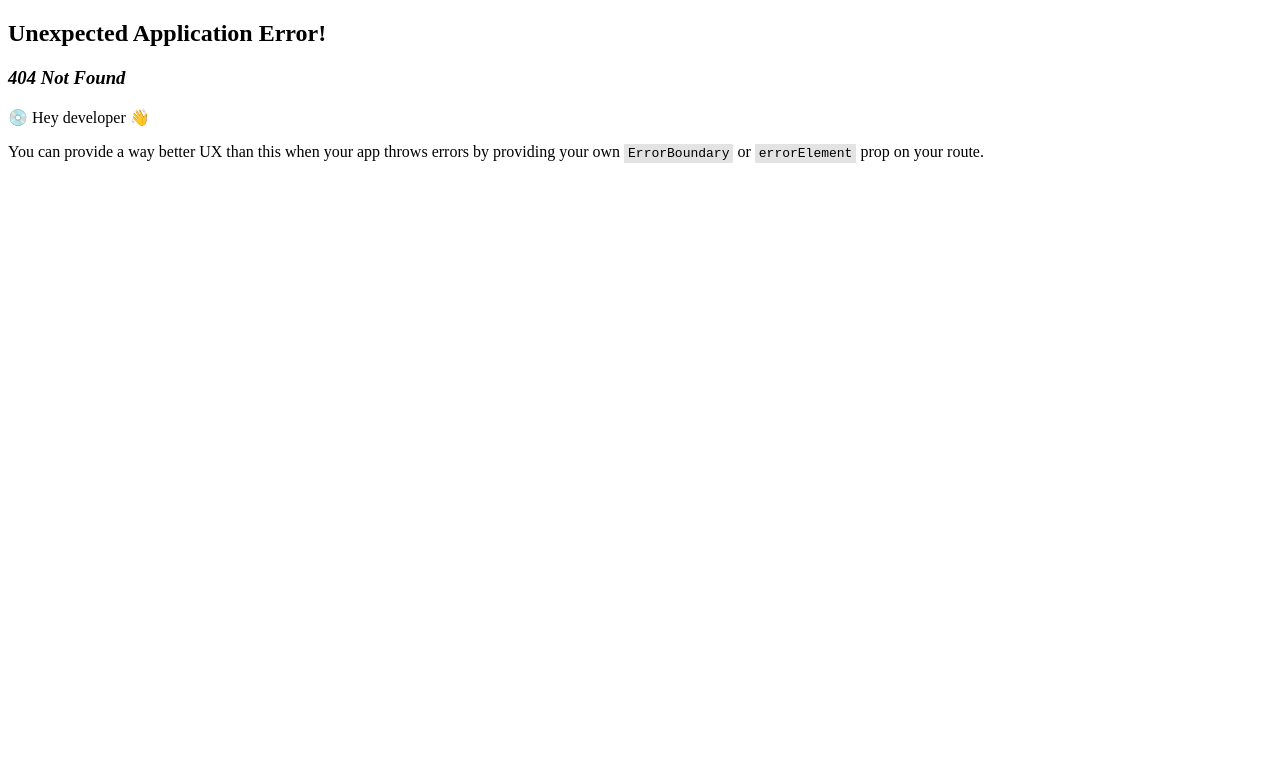
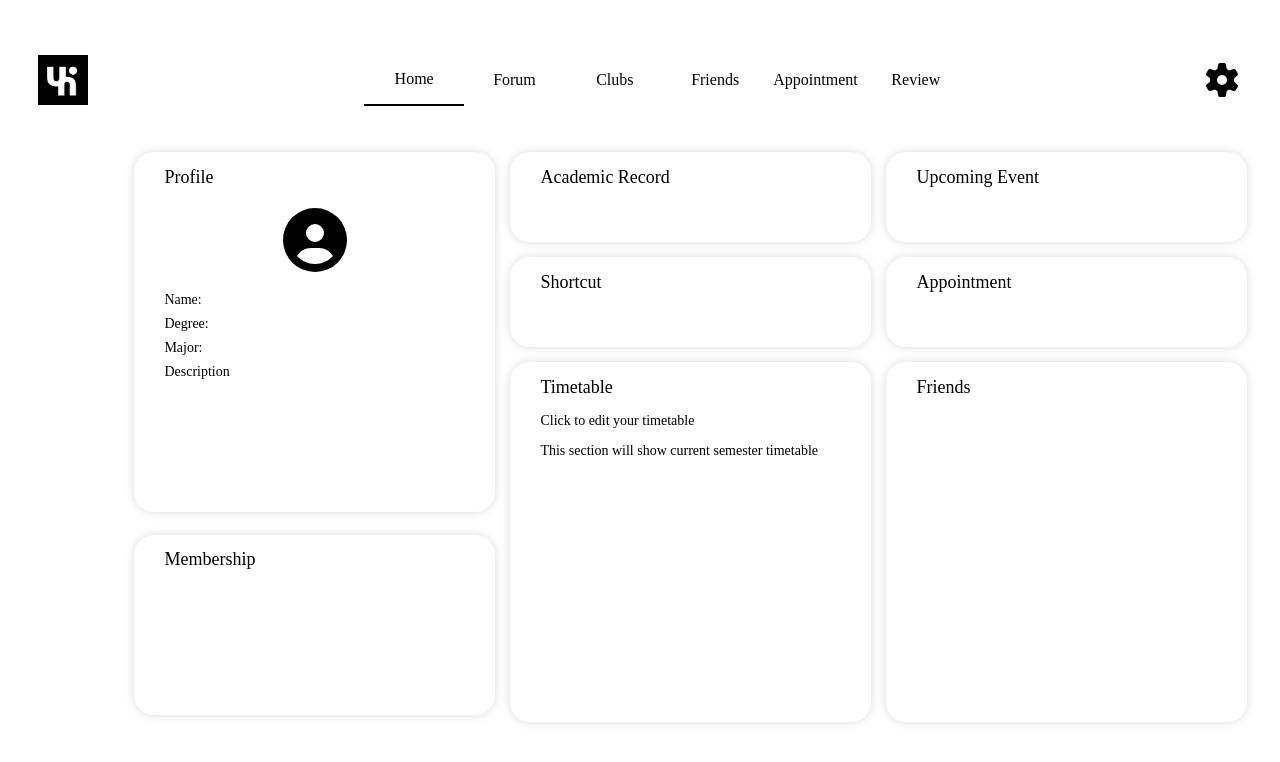
Before and after one commit to Suusana/UniCircle, a React (Vite) app in the folder Frontend/: page /main/home in a window 1280 px wide. Before the commit this address had no page. Shown: the top 762 px of the page. Built offline with nearby package versions, Linux system fonts and the light colour scheme.

Commit message:
route modified/Timetable linked,navbar adjusted

```diff
--- a/Frontend/src/Layout.jsx
+++ b/Frontend/src/Layout.jsx
@@ -0,0 +1,12 @@
+import { Outlet } from "react-router-dom";
+import NavBar from "../src/components/NavBar.jsx";
+
+function Layout() {
+  return (
+    <>
+      <NavBar />
+      <Outlet />
+    </>
+  );
+}
+export default Layout;
--- a/Frontend/src/components/NavBar.jsx
+++ b/Frontend/src/components/NavBar.jsx
@@ -2,7 +2,7 @@ import { useState } from "react";
 import { NavLink } from "react-router-dom";
 import { styled } from "styled-components";
 import { FontAwesomeIcon } from "@fortawesome/react-fontawesome";
-import { faUser, faBars } from "@fortawesome/free-solid-svg-icons";
+import { faBars, faGear } from "@fortawesome/free-solid-svg-icons";
 
 const Header = styled.div`
   width: 100%;
@@ -52,27 +52,27 @@ function NavBar() {
       ></img>
       <NavLi>
         <Menu>
-          <NavLinkStyled to="/home" end>
+          <NavLinkStyled to="/main/home" end>
             Home
           </NavLinkStyled>
         </Menu>
         <Menu>
-          <NavLinkStyled to="/home/profile">Profile</NavLinkStyled>
+          <NavLinkStyled to="/main/discussion">Forum</NavLinkStyled>
         </Menu>
         <Menu>
-          <NavLinkStyled to="/home/discussion">Discussion</NavLinkStyled>
+          <NavLinkStyled to="/main/clubs">Clubs</NavLinkStyled>
         </Menu>
         <Menu>
-          <NavLinkStyled to="/home/clubs">Clubs</NavLinkStyled>
+          <NavLinkStyled to="/main/friends">Friends</NavLinkStyled>
         </Menu>
         <Menu>
-          <NavLinkStyled to="/home/friends">Friends</NavLinkStyled>
+          <NavLinkStyled to="/main/appointment">Appointment</NavLinkStyled>
         </Menu>
         <Menu>
-          <NavLinkStyled to="/home/appointment">Appointment</NavLinkStyled>
+          <NavLinkStyled to="/main/review">Review</NavLinkStyled>
         </Menu>
       </NavLi>
-      <FontAwesomeIcon icon={faBars} size="2x" style={{ color: "black" }} />
+      <FontAwesomeIcon icon={faGear} size="2x" style={{ color: "black" }} />
     </Header>
   );
 }
--- a/Frontend/src/components/Text.jsx
+++ b/Frontend/src/components/Text.jsx
@@ -11,4 +11,8 @@ export const SubTitle = styled.div`
   padding-left: 30px;
   margin-bottom: 8px;
 `;
-export const Text = styled.p``;
+export const Text = styled.p`
+  font-size: 14px;
+  font-weight: 400;
+  padding-left: 30px;
+`;
--- a/Frontend/src/pages/Home.jsx
+++ b/Frontend/src/pages/Home.jsx
@@ -1,4 +1,4 @@
-import { Outlet } from "react-router-dom";
+import { Link, Outlet, NavLink } from "react-router-dom";
 import styled from "styled-components";
 import NavBar from "../components/NavBar.jsx";
 import { CardL, CardS, CardM } from "../components/Card.jsx";
@@ -15,7 +15,6 @@ export const Section = styled.section`
 function Home() {
   return (
     <>
-      <NavBar />
       <Section>
         <Container>
           <div style={{ display: "grid", gap: "15px" }}>
@@ -58,8 +57,14 @@ function Home() {
               <CardS>
                 <Title>Shortcut</Title>
               </CardS>
-              <CardL>
+              <CardL
+                as={NavLink}
+                to="/main/timetable"
+                style={{ textDecoration: "none", color: "inherit" }}
+              >
                 <Title>Timetable</Title>
+                <Text>Click to edit your timetable</Text>
+                <Text>This section will show current semester timetable</Text>
               </CardL>
             </div>
             <div
--- a/Frontend/src/pages/Profile.jsx
+++ /dev/null
@@ -1,9 +0,0 @@
-function Profile() {
-  return (
-    <>
-      <h1>profile page</h1>
-    </>
-  );
-}
-
-export default Profile;
```
Also changed, not shown: Frontend/src/router/index.jsx (+7 -5 lines).
